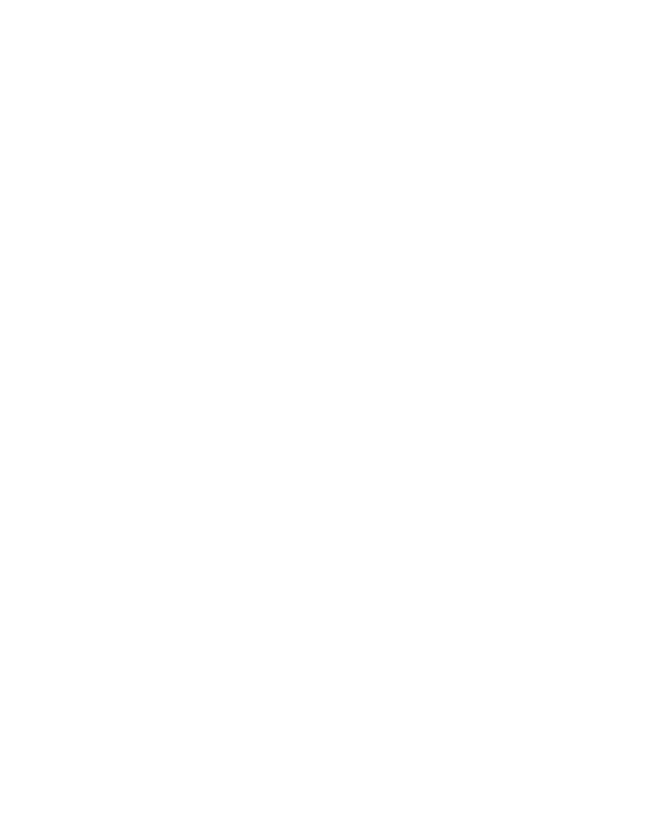
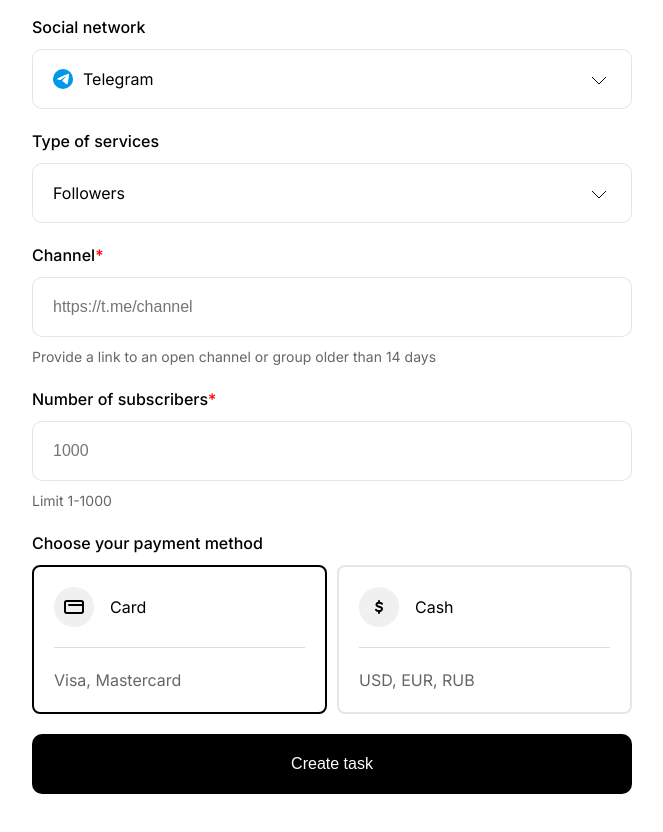
Before and after one commit to qqbit1024/coin-factory-test, a Next.js app: page /coin-factory-test/ in a window 1280 px wide. Before the commit this address had no page. Shown: the part 680-1512 px from the top of the page, without its empty margins (308-971 px from the left). Before the commit the page ends 800 px from the top, so only its background shows below. Built offline with nearby package versions, Linux system fonts and the light colour scheme.

Commit message:
Delte comments

```diff
--- a/next.config.mjs
+++ b/next.config.mjs
@@ -5,8 +5,8 @@
   output: 'export',
   // basePath: isProd ? process.env.NEXT_PUBLIC_BASE_PATH : '',
   // assetPrefix: isProd ? process.env.NEXT_PUBLIC_BASE_PATH : '',
-  // basePath: '/coin-factory-test',
-  // assetPrefix: '/coin-factory-test/'
+  basePath: '/coin-factory-test',
+  assetPrefix: '/coin-factory-test/'
 };
 
 export default nextConfig;
--- a/src/app/components/Banner.module.css
+++ b/src/app/components/Banner.module.css
@@ -1,7 +1,5 @@
 .banner {
   position: relative;
-  /* min-width: 600px; */
-  /* width: 80%; */
   max-width: 1150px;
   height: 400px;
   background-color: #000;
@@ -37,8 +35,6 @@
 
 @media (max-width: 768px) {
   .banner {
-    /* min-width: 100%; */
-    /* width: 100%; */
     height: 200px;
     margin: 20px
   }
--- a/src/app/components/PurchaseForm.module.css
+++ b/src/app/components/PurchaseForm.module.css
@@ -6,18 +6,16 @@
 
 .h2 {
   text-align: center;
-    font-weight: 700;
-      font-size: 24px;
-      line-height: 34px;
+  font-weight: 700;
+  font-size: 24px;
+  line-height: 34px;
 }
 
 .formGroup {
-  /* height: 94px; */
   display: flex;
   flex-direction: column;
-  /* padding: 0 10px; */
-    margin-top: 20px;
-    gap: 10px
+  margin-top: 20px;
+  gap: 10px
 }
 
 .label {
@@ -41,7 +39,6 @@
   appearance: none;
   -webkit-appearance: none;
   -moz-appearance: none;
-  /* padding-right: 2rem; */
   font-weight: 400;
   font-size: 16px;
   line-height: 24px;
@@ -122,7 +119,6 @@
   display: flex;
   align-items: center;
   width: 100%;
-  /* margin-bottom: 0.5rem; */
 }
 
 .paymentIcon {
@@ -182,14 +178,9 @@
   margin: 40px 0;
 }
 
-.buttonContainer {
-  /* padding: 0 10px; */
-}
-
 .button {
   width: 100%;
   height: 60px;
-  /* padding: 0.75rem; */
   background-color: #000;
   color: #fff;
   border: none;
@@ -207,7 +198,6 @@
 
 @media (max-width: 768px) {
   .form {
-    /* width: 100%; */
     padding: 20px;
   }
 
--- a/src/app/components/PurchaseForm.tsx
+++ b/src/app/components/PurchaseForm.tsx
@@ -168,9 +168,7 @@
           </div>
         </div>
       </div>
-      <div className={styles.buttonContainer}>
-        <button type="submit" className={styles.button}>Create task</button>
-      </div>
+      <button type="submit" className={styles.button}>Create task</button>
     </form>
   );
 };
```
